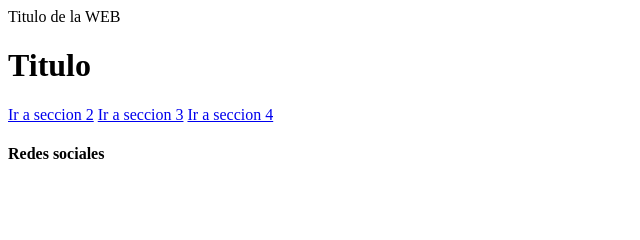
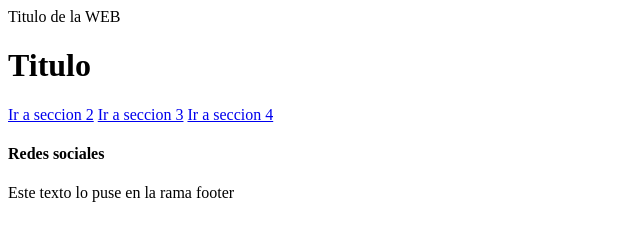
Before and after one commit to gilbertotg/proyecto_curso, a plain HTML site: page index.html in a window 1280 px wide. Shown: the whole page, without its empty margins (0-640 px from the left). Drawn offline with Linux system fonts and the light colour scheme.

Commit message:
Inserte texto en la rama footer como prueba

```diff
--- a/index.html
+++ b/index.html
@@ -18,6 +18,7 @@
     </nav>
     <footer>
         <h4>Redes sociales</h4>
+        <p>Este texto lo puse en la rama footer</p>
     </footer>
 </body>
 </html>
```
Also changed, not shown: prueba.txt.
